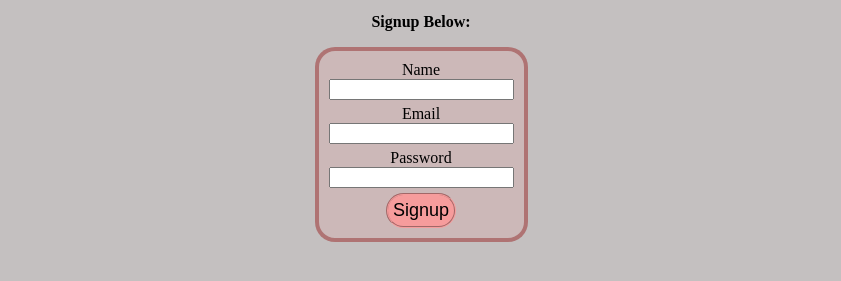
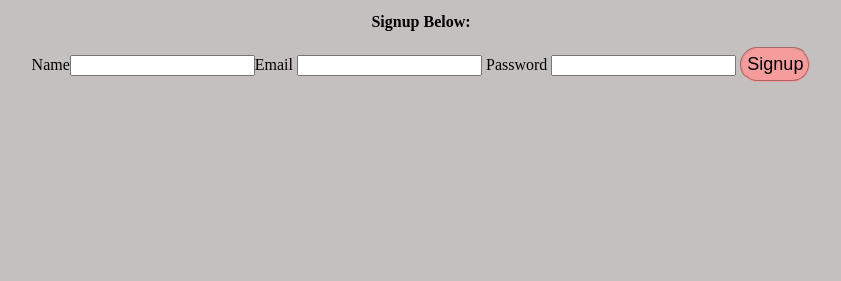
Before and after one commit to AnthonyStembreit/Authentication, a website: page public/index.html in a window 1280 px wide. Shown: the part 115-396 px from the top of the page, without its empty margins (219-1060 px from the left). Drawn offline with nearby package versions, Linux system fonts and the light colour scheme.

Commit message:
changed to be only one form

```diff
--- a/public/index.html
+++ b/public/index.html
@@ -14,20 +14,11 @@
         <a href="/signup" id="signup-nav">Signup</a>
         <p> <strong id="form-label">Login here:</strong></p>
         <form id="loginSubmit">
-            <label for="email-login">Email</label>
-            <input type="text" id="email-login">
-            <label for="password-login">Password</label>
-            <input type="password" id="password-login">
-            <button type="submit">Login</button>
-        </form>
-        <form id="signupSubmit">
-            <label for="name-signup">Name</label>
-            <input type="text" id="name-signup">
-            <label for="email-signup">Email</label>
-            <input type="text" id="email-signup">
-            <label for="password-signup">Password</label>
-            <input type="password" id="password-signup">
-            <button type="submit">Signup</button>
+            <label for="email-input" id="top-label">Email</label>
+            <input type="text" id="email-input">
+            <label for="password-input">Password</label>
+            <input type="password" id="password-input">
+            <button type="submit" id="formBtn"></button>
         </form>
         <p id="alert"></p>
     </header>
--- a/public/index.js
+++ b/public/index.js
@@ -10,17 +10,18 @@ $(document).ready(()=>{
         default:   signupDisplay();
     }
     function loginDisplay(){
-        $("#signupSubmit").removeClass("active-form");
         $("#signup-nav").removeClass("active-nav");
         $("#form-label").text("Login Here:");
+        $("#formBtn").text("Login");
         $("#login-nav").addClass("active-nav");
-        $("#loginSubmit").addClass("active-form");
     }
     function signupDisplay(){
-        $("#loginSubmit").removeClass("active-form");
+        let label = $("<label>Name</label>").attr("for", "name-input")
+        $("#top-label").prepend($("<input>").attr("id", "name-input"));
+        $("#top-label").prepend(label);
         $("#login-nav").removeClass("active-nav");
         $("#form-label").text("Signup Below:");
+        $("#formBtn").text("Signup");
         $("#signup-nav").addClass("active-nav");
-        $("#signupSubmit").addClass("active-form");
     }
 })
--- a/public/style.css
+++ b/public/style.css
@@ -37,10 +37,8 @@ header p{
     width:100%;
     text-align:center;
 }
-form{
-    display:none;
-}
 .active-form{
+    display:flex;
     display: flex;
     flex-direction: column;
     align-items: center;
```
